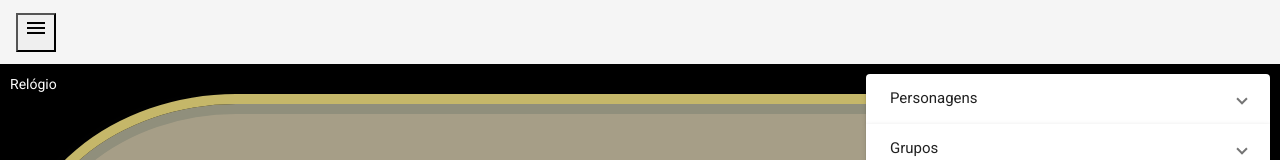
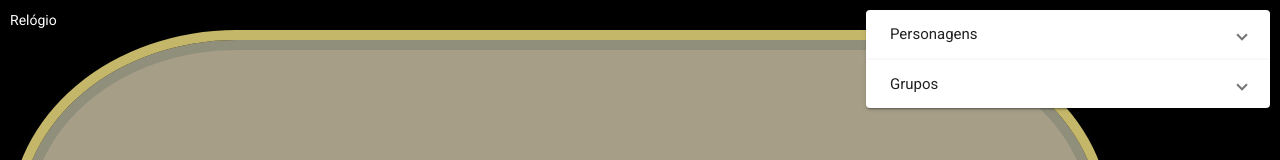
Before and after one commit to natanarcosta/lao-utils, an Angular app: page /home/tranquil in a window 1280 px wide. Shown: the top 160 px of the page. Built offline with nearby package versions, Linux system fonts and the light colour scheme.

Commit message:
Disabling navbar

```diff
--- a/src/app/app-routing.module.ts
+++ b/src/app/app-routing.module.ts
@@ -2,7 +2,7 @@ import { NgModule } from '@angular/core';
 import { RouterModule, Routes } from '@angular/router';
 
 const routes: Routes = [
-  { path: '', redirectTo: 'home', pathMatch: 'full' },
+  { path: '', redirectTo: 'home/tranquil', pathMatch: 'full' },
   {
     path: 'home',
     loadChildren: () =>
--- a/src/app/pages/home/home.component.html
+++ b/src/app/pages/home/home.component.html
@@ -1,4 +1,4 @@
-<mat-toolbar>
+<mat-toolbar style="display: none">
   <button mat-icon-button (click)="snav.toggle()" style="position: absolute">
     <mat-icon>menu</mat-icon>
   </button>
```
